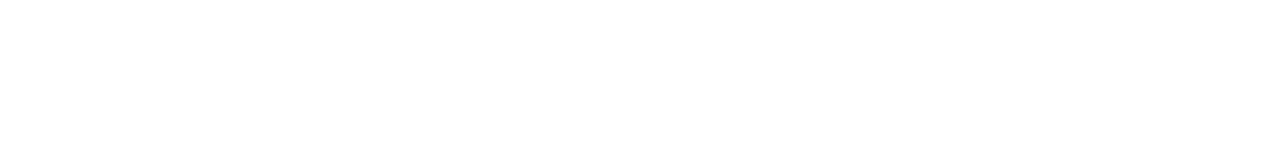
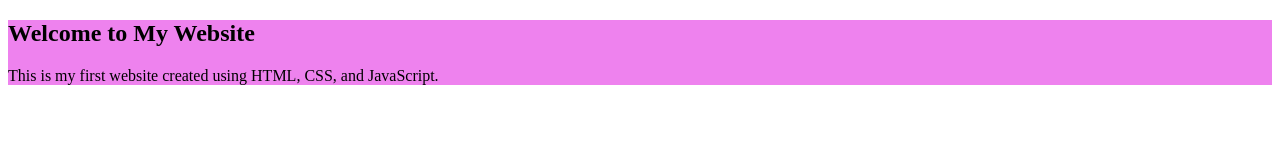
Before and after one commit to Benwaz78/assignment_remote, a plain HTML site: page index.html in a window 1280 px wide. Drawn offline with Linux system fonts and the light colour scheme.

Commit message:
made changes

```diff
--- a/css/style.css
+++ b/css/style.css
@@ -0,0 +1,4 @@
+#james{
+    background-color: violet;
+
+}
--- a/index.html
+++ b/index.html
@@ -7,6 +7,9 @@
 	<link rel="stylesheet" type="text/css" href="css/style.css">
 </head>
 <body>
-
+	<section id="james">
+		<h1>Welcome to My Website</h1>
+        <p>This is my first website created using HTML, CSS, and JavaScript.</p>
+	</section>
 </body>
 </html>
```
